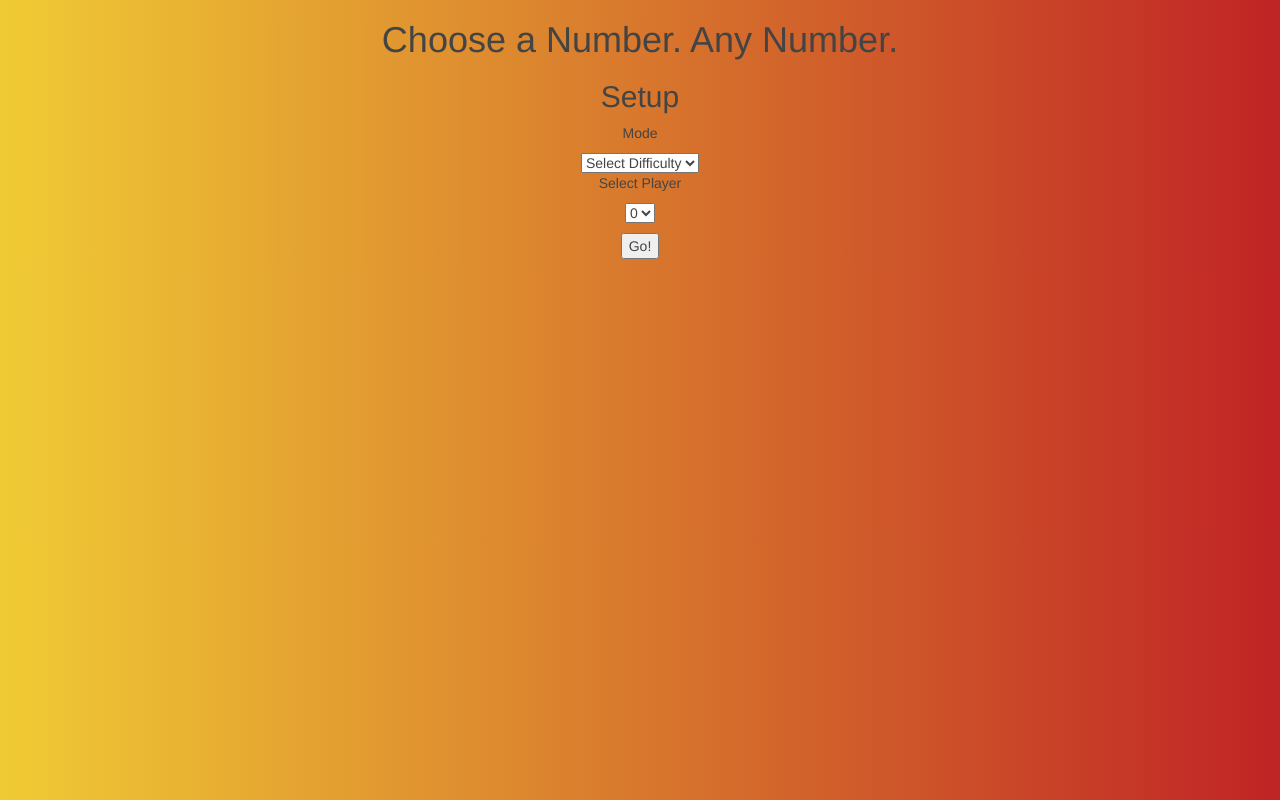
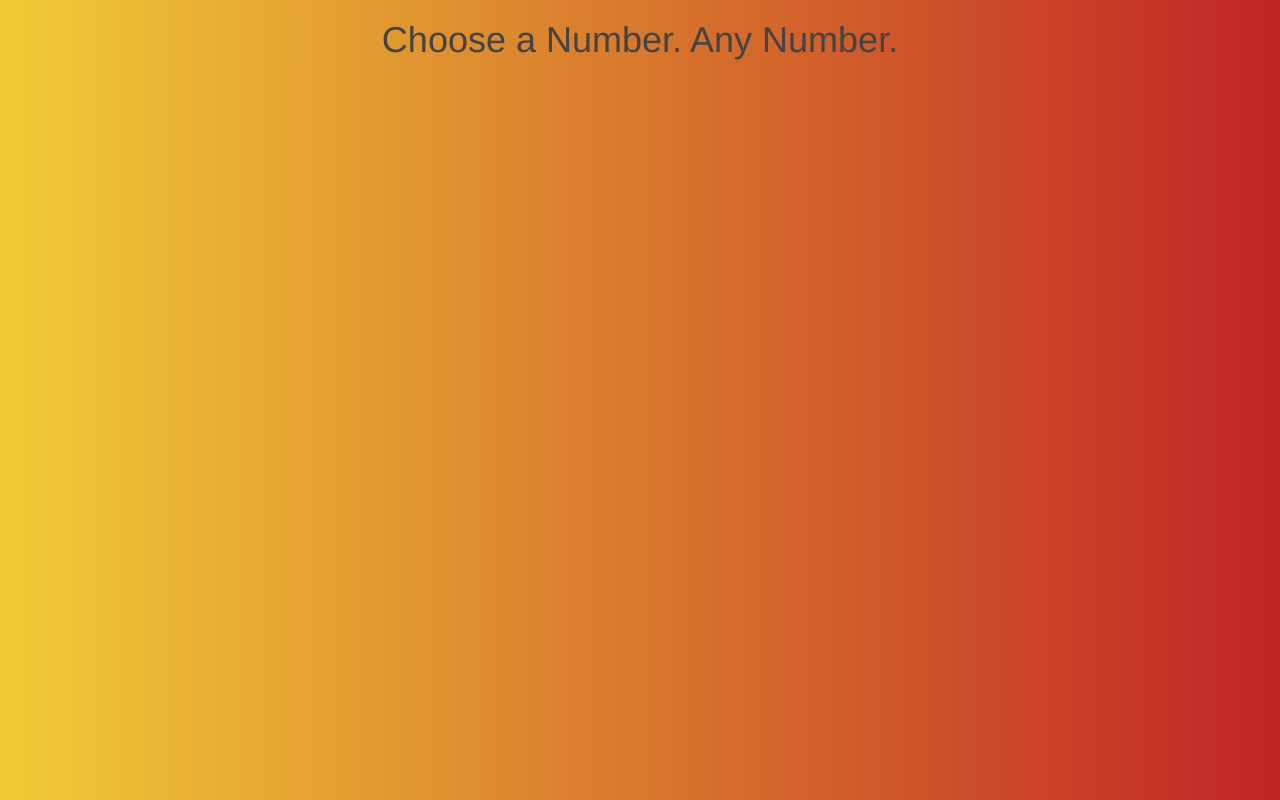
Before and after one commit to JazzyCordaro/random_number_game, a website: page public/index.html in a window 1280 px wide. Both pictures are taken after a click on the button "Go!". Drawn offline with Linux system fonts and the light colour scheme.

Commit message:
end of class

```diff
--- a/public/index.html
+++ b/public/index.html
@@ -13,7 +13,7 @@
     <div id="setup">
     <h2>Setup</h2>
         <p>Mode</p>
-        <select id="mode" type="option">
+        <select id="difficulty" type="option">
           <option value="" disabled selected>Select Difficulty</option>
           <option value="easy">Easy: 1-10</option>
           <option value="medium">Medium: 1-100</option>
--- a/public/scripts/game.js
+++ b/public/scripts/game.js
@@ -2,24 +2,28 @@ console.log('game.js sourced');
 
 //global variables
 var players = [];
+var numPlayers = 0;
 var guessCounter = 0;
-var setup = $('#setup');
+var gameDifficulty = '';
 
-var remove = function () {
-  setup.remove();
-};
+console.log('numPlayers:', numPlayers);
+
 
 $(document).ready(function () {
-  console.log('jquery works');
+  //capture information
+  $('#rollDice').on('click', function () {
+    console.log('in rollDice click');
+    numPlayers = $('#numPlayers').val();
+    gameDifficulty = $('#difficulty').val();
+    $('#setup').slideUp(1000, function () {
+      $('#setup').remove();
+      console.log('numPlayers:', numPlayers);
+      console.log('gameDifficulty:', gameDifficulty);
+    });
 
 
-$('#rollDice').on('click', function () {
-  console.log('in rollDice click');
-  setup.slideUp(1000, remove);
-
-  //click go and initiate game
-  //hide the #setup div
-  //display #playMode
-});//en rollDice click
-
+    //click go and initiate game
+    //hide the #setup div
+    //display #playMode
+  });//en rollDice click
 });//end doc ready
```
